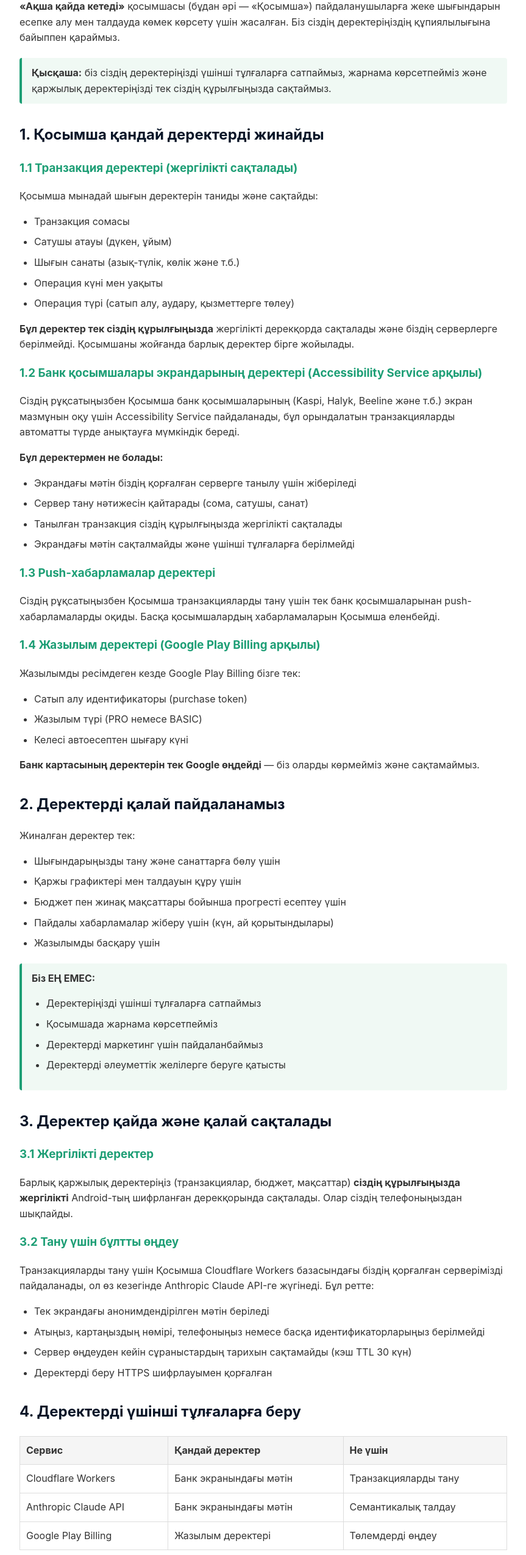
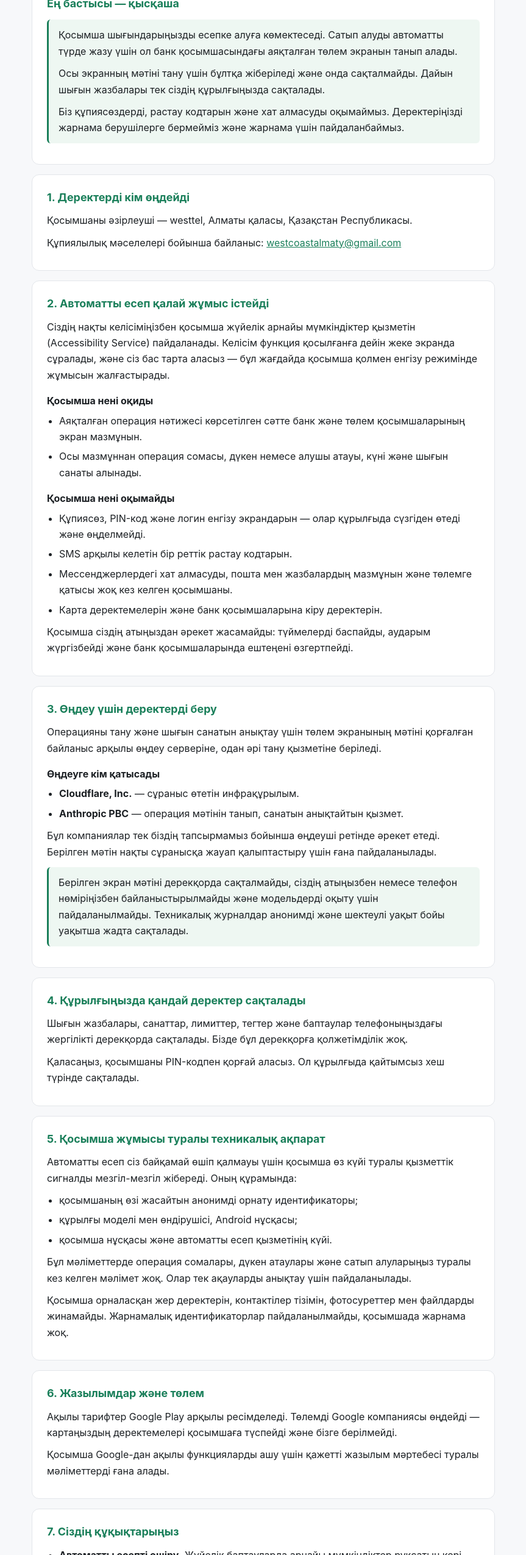
Before and after one commit to westcoastalmaty-ship-it/kud-app, a plain HTML site: page privacy-kz.html in a window 1280 px wide. Shown: the part 250-2800 px from the top of the page at 61% size, without its empty margins (208-1071 px from the left). Drawn offline with Linux system fonts and the light colour scheme.

Commit message:
Update privacy-kz.html

```diff
--- a/privacy-kz.html
+++ b/privacy-kz.html
@@ -5,235 +5,166 @@
 <meta name="viewport" content="width=device-width, initial-scale=1.0">
 <title>Құпиялылық саясаты — Ақша қайда кетеді</title>
 <style>
-        body {
-            font-family: -apple-system, BlinkMacSystemFont, 'Segoe UI', Roboto, sans-serif;
-            max-width: 800px;
-            margin: 40px auto;
-            padding: 20px;
-            line-height: 1.6;
-            color: #333;
-            background: #fff;
+  :root{
+    --bg:#f7f8fa;
+    --card:#ffffff;
+    --text:#1c2024;
+    --muted:#5b6470;
+    --accent:#1a7f5a;
+    --border:#e3e6ea;
   }
-        h1 { color: #0a1628; border-bottom: 3px solid #1D9E75; padding-bottom: 10px; }
-        h2 { color: #0a1628; margin-top: 32px; }
-        h3 { color: #1D9E75; }
-        .lang-switch { text-align: right; margin-bottom: 20px; }
-        .lang-switch a { color: #1D9E75; text-decoration: none; margin-left: 10px; }
-        .updated { color: #666; font-style: italic; margin-bottom: 30px; }
-        .important {
-            background: #f0f9f4;
-            border-left: 4px solid #1D9E75;
-            padding: 12px 16px;
-            margin: 20px 0;
-            border-radius: 4px;
+  *{box-sizing:border-box;margin:0;padding:0}
+  body{
+    background:var(--bg);
+    color:var(--text);
+    font-family:-apple-system,BlinkMacSystemFont,"Segoe UI",Roboto,Arial,sans-serif;
+    line-height:1.65;
+    padding:24px 16px 64px;
   }
-        ul { padding-left: 24px; }
-        li { margin-bottom: 8px; }
-        a { color: #1D9E75; }
+  .wrap{max-width:760px;margin:0 auto}
+  header{margin-bottom:28px}
+  h1{font-size:1.6rem;line-height:1.3;margin-bottom:8px}
+  .meta{color:var(--muted);font-size:.9rem}
+  .card{
+    background:var(--card);
+    border:1px solid var(--border);
+    border-radius:12px;
+    padding:22px 24px;
+    margin-bottom:16px;
+  }
+  h2{font-size:1.12rem;margin-bottom:10px;color:var(--accent)}
+  h3{font-size:1rem;margin:16px 0 6px}
+  p{margin-bottom:10px}
+  ul{margin:0 0 10px 20px}
+  li{margin-bottom:6px}
+  .highlight{
+    background:#eef7f2;
+    border-left:3px solid var(--accent);
+    padding:12px 16px;
+    border-radius:6px;
+    margin:12px 0;
+  }
+  a{color:var(--accent)}
+  .langs{margin-bottom:20px;font-size:.9rem}
+  .langs a{margin-right:12px}
+  footer{color:var(--muted);font-size:.85rem;text-align:center;margin-top:28px}
 </style>
 </head>
 <body>
+<div class="wrap">
 
-<div class="lang-switch">
-    <a href="privacy.html">RU</a> |
-    <strong>KZ</strong> |
-    <a href="privacy-en.html">EN</a>
+<header>
+  <div class="langs">
+    <a href="privacy.html">Русский</a>
+    <a href="privacy-kz.html">Қазақша</a>
+    <a href="privacy-en.html">English</a>
+  </div>
+  <h1>«Ақша қайда кетеді — шығын есебі» қосымшасының құпиялылық саясаты</h1>
+  <p class="meta">Қосымша идентификаторы: com.kudaukhodyatdengi.app<br>
+  Соңғы жаңарту күні: 2026 жылғы 20 шілде</p>
+</header>
+
+<div class="card">
+  <h2>Ең бастысы — қысқаша</h2>
+  <div class="highlight">
+    <p>Қосымша шығындарыңызды есепке алуға көмектеседі. Сатып алуды автоматты түрде жазу үшін ол банк қосымшасындағы аяқталған төлем экранын танып алады.</p>
+    <p>Осы экранның мәтіні тану үшін бұлтқа жіберіледі және онда сақталмайды. Дайын шығын жазбалары тек сіздің құрылғыңызда сақталады.</p>
+    <p style="margin-bottom:0">Біз құпиясөздерді, растау кодтарын және хат алмасуды оқымаймыз. Деректеріңізді жарнама берушілерге бермейміз және жарнама үшін пайдаланбаймыз.</p>
+  </div>
 </div>
 
-<h1>Құпиялылық саясаты</h1>
-<p class="updated">Соңғы жаңарту: 29 сәуір 2026</p>
-
-<p>
-    <strong>«Ақша қайда кетеді»</strong> қосымшасы (бұдан әрі — «Қосымша»)
-    пайдаланушыларға жеке шығындарын есепке алу мен талдауда көмек көрсету үшін
-    жасалған. Біз сіздің деректеріңіздің құпиялылығына байыппен қараймыз.
-</p>
-
-<div class="important">
-    <strong>Қысқаша:</strong> біз сіздің деректеріңізді үшінші тұлғаларға сатпаймыз,
-    жарнама көрсетпейміз және қаржылық деректеріңізді тек сіздің құрылғыңызда
-    сақтаймыз.
+<div class="card">
+  <h2>1. Деректерді кім өңдейді</h2>
+  <p>Қосымшаны әзірлеуші — westtel, Алматы қаласы, Қазақстан Республикасы.</p>
+  <p>Құпиялылық мәселелері бойынша байланыс: <a href="mailto:westcoastalmaty@gmail.com">westcoastalmaty@gmail.com</a></p>
 </div>
 
-<h2>1. Қосымша қандай деректерді жинайды</h2>
+<div class="card">
+  <h2>2. Автоматты есеп қалай жұмыс істейді</h2>
+  <p>Сіздің нақты келісіміңізбен қосымша жүйелік арнайы мүмкіндіктер қызметін (Accessibility Service) пайдаланады. Келісім функция қосылғанға дейін жеке экранда сұралады, және сіз бас тарта аласыз — бұл жағдайда қосымша қолмен енгізу режимінде жұмысын жалғастырады.</p>
 
-<h3>1.1 Транзакция деректері (жергілікті сақталады)</h3>
-<p>Қосымша мынадай шығын деректерін таниды және сақтайды:</p>
+  <h3>Қосымша нені оқиды</h3>
   <ul>
-    <li>Транзакция сомасы</li>
-    <li>Сатушы атауы (дүкен, ұйым)</li>
-    <li>Шығын санаты (азық-түлік, көлік және т.б.)</li>
-    <li>Операция күні мен уақыты</li>
-    <li>Операция түрі (сатып алу, аудару, қызметтерге төлеу)</li>
-</ul>
-<p>
-    <strong>Бұл деректер тек сіздің құрылғыңызда</strong> жергілікті дерекқорда
-    сақталады және біздің серверлерге берілмейді. Қосымшаны жойғанда барлық
-    деректер бірге жойылады.
-</p>
-
-<h3>1.2 Банк қосымшалары экрандарының деректері (Accessibility Service арқылы)</h3>
-<p>
-    Сіздің рұқсатыңызбен Қосымша банк қосымшаларының (Kaspi, Halyk, Beeline және
-    т.б.) экран мазмұнын оқу үшін Accessibility Service пайдаланады, бұл орындалатын
-    транзакцияларды автоматты түрде анықтауға мүмкіндік береді.
-</p>
-<p><strong>Бұл деректермен не болады:</strong></p>
-<ul>
-    <li>Экрандағы мәтін біздің қорғалған серверге танылу үшін жіберіледі</li>
-    <li>Сервер тану нәтижесін қайтарады (сома, сатушы, санат)</li>
-    <li>Танылған транзакция сіздің құрылғыңызда жергілікті сақталады</li>
-    <li>Экрандағы мәтін сақталмайды және үшінші тұлғаларға берілмейді</li>
+    <li>Аяқталған операция нәтижесі көрсетілген сәтте банк және төлем қосымшаларының экран мазмұнын.</li>
+    <li>Осы мазмұннан операция сомасы, дүкен немесе алушы атауы, күні және шығын санаты алынады.</li>
   </ul>
 
-<h3>1.3 Push-хабарламалар деректері</h3>
-<p>
-    Сіздің рұқсатыңызбен Қосымша транзакцияларды тану үшін тек банк
-    қосымшаларынан push-хабарламаларды оқиды. Басқа қосымшалардың
-    хабарламаларын Қосымша еленбейді.
-</p>
-
-<h3>1.4 Жазылым деректері (Google Play Billing арқылы)</h3>
-<p>Жазылымды ресімдеген кезде Google Play Billing бізге тек:</p>
+  <h3>Қосымша нені оқымайды</h3>
   <ul>
-    <li>Сатып алу идентификаторы (purchase token)</li>
-    <li>Жазылым түрі (PRO немесе BASIC)</li>
-    <li>Келесі автоесептен шығару күні</li>
-</ul>
-<p>
-    <strong>Банк картасының деректерін тек Google өңдейді</strong> — біз оларды
-    көрмейміз және сақтамаймыз.
-</p>
-
-<h2>2. Деректерді қалай пайдаланамыз</h2>
-
-<p>Жиналған деректер тек:</p>
-<ul>
-    <li>Шығындарыңызды тану және санаттарға бөлу үшін</li>
-    <li>Қаржы графиктері мен талдауын құру үшін</li>
-    <li>Бюджет пен жинақ мақсаттары бойынша прогресті есептеу үшін</li>
-    <li>Пайдалы хабарламалар жіберу үшін (күн, ай қорытындылары)</li>
-    <li>Жазылымды басқару үшін</li>
+    <li>Құпиясөз, PIN-код және логин енгізу экрандарын — олар құрылғыда сүзгіден өтеді және өңделмейді.</li>
+    <li>SMS арқылы келетін бір реттік растау кодтарын.</li>
+    <li>Мессенджерлердегі хат алмасуды, пошта мен жазбалардың мазмұнын және төлемге қатысы жоқ кез келген қосымшаны.</li>
+    <li>Карта деректемелерін және банк қосымшаларына кіру деректерін.</li>
   </ul>
 
-<div class="important">
-    <strong>Біз ЕҢ ЕМЕС:</strong>
-    <ul>
-        <li>Деректеріңізді үшінші тұлғаларға сатпаймыз</li>
-        <li>Қосымшада жарнама көрсетпейміз</li>
-        <li>Деректерді маркетинг үшін пайдаланбаймыз</li>
-        <li>Деректерді әлеуметтік желілерге беруге қатысты</li>
-    </ul>
+  <p>Қосымша сіздің атыңыздан әрекет жасамайды: түймелерді баспайды, аударым жүргізбейді және банк қосымшаларында ештеңені өзгертпейді.</p>
 </div>
 
-<h2>3. Деректер қайда және қалай сақталады</h2>
+<div class="card">
+  <h2>3. Өңдеу үшін деректерді беру</h2>
+  <p>Операцияны тану және шығын санатын анықтау үшін төлем экранының мәтіні қорғалған байланыс арқылы өңдеу серверіне, одан әрі тану қызметіне беріледі.</p>
 
-<h3>3.1 Жергілікті деректер</h3>
-<p>
-    Барлық қаржылық деректеріңіз (транзакциялар, бюджет, мақсаттар)
-    <strong>сіздің құрылғыңызда жергілікті</strong> Android-тың шифрланған
-    дерекқорында сақталады. Олар сіздің телефоныңыздан шықпайды.
-</p>
-
-<h3>3.2 Тану үшін бұлтты өңдеу</h3>
-<p>
-    Транзакцияларды тану үшін Қосымша Cloudflare Workers базасындағы біздің
-    қорғалған серверімізді пайдаланады, ол өз кезегінде Anthropic Claude API-ге
-    жүгінеді. Бұл ретте:
-</p>
+  <h3>Өңдеуге кім қатысады</h3>
   <ul>
-    <li>Тек экрандағы анонимдендірілген мәтін беріледі</li>
-    <li>Атыңыз, картаңыздың нөмірі, телефоныңыз немесе басқа идентификаторларыңыз берілмейді</li>
-    <li>Сервер өңдеуден кейін сұраныстардың тарихын сақтамайды (кэш TTL 30 күн)</li>
-    <li>Деректерді беру HTTPS шифрлауымен қорғалған</li>
+    <li><strong>Cloudflare, Inc.</strong> — сұраныс өтетін инфрақұрылым.</li>
+    <li><strong>Anthropic PBC</strong> — операция мәтінін танып, санатын анықтайтын қызмет.</li>
   </ul>
 
-<h2>4. Деректерді үшінші тұлғаларға беру</h2>
+  <p>Бұл компаниялар тек біздің тапсырмамыз бойынша өңдеуші ретінде әрекет етеді. Берілген мәтін нақты сұранысқа жауап қалыптастыру үшін ғана пайдаланылады.</p>
 
-<table style="width:100%; border-collapse: collapse; margin: 16px 0;">
-    <tr style="background: #f5f5f5;">
-        <th style="text-align: left; padding: 10px; border: 1px solid #ddd;">Сервис</th>
-        <th style="text-align: left; padding: 10px; border: 1px solid #ddd;">Қандай деректер</th>
-        <th style="text-align: left; padding: 10px; border: 1px solid #ddd;">Не үшін</th>
-    </tr>
-    <tr>
-        <td style="padding: 10px; border: 1px solid #ddd;">Cloudflare Workers</td>
-        <td style="padding: 10px; border: 1px solid #ddd;">Банк экранындағы мәтін</td>
-        <td style="padding: 10px; border: 1px solid #ddd;">Транзакцияларды тану</td>
-    </tr>
-    <tr>
-        <td style="padding: 10px; border: 1px solid #ddd;">Anthropic Claude API</td>
-        <td style="padding: 10px; border: 1px solid #ddd;">Банк экранындағы мәтін</td>
-        <td style="padding: 10px; border: 1px solid #ddd;">Семантикалық талдау</td>
-    </tr>
-    <tr>
-        <td style="padding: 10px; border: 1px solid #ddd;">Google Play Billing</td>
-        <td style="padding: 10px; border: 1px solid #ddd;">Жазылым деректері</td>
-        <td style="padding: 10px; border: 1px solid #ddd;">Төлемдерді өңдеу</td>
-    </tr>
-</table>
-
-<h2>5. Қауіпсіздік</h2>
-
-<ul>
-    <li>Барлық желілік сұраулар HTTPS арқылы орындалады</li>
-    <li>Жергілікті дерекқор қосымшаның қорғалған аймағында сақталады</li>
-    <li>Сервер API-кілттері Cloudflare Secrets қорғалған қоймасында сақталады</li>
-    <li>Қосымша деректеріне қол жеткізу Android жүйесімен шектелген</li>
-</ul>
-
-<h2>6. Сіздің құқықтарыңыз</h2>
-
-<ul>
-    <li><strong>Деректерді жою</strong> — Қосымшаны жоюмен барлық деректер құрылғыдан жойылады</li>
-    <li><strong>Автотануды өшіру</strong> — Android параметрлерінде Accessibility Service-ті өшіру</li>
-    <li><strong>Жазылымды тоқтату</strong> — Google Play арқылы кез келген уақытта</li>
-    <li><strong>Деректер көшірмесін алу</strong> — қолдау қызметінің email-і арқылы сұрау</li>
-    <li><strong>Аккаунт пен деректерді жою</strong> — қолдау қызметінің email-і арқылы сұрау</li>
-</ul>
-
-<h2>7. Accessibility Service пайдалану</h2>
-
-<div class="important">
-    <strong>Google Play саясатына сәйкес:</strong> біздің Қосымшадағы Accessibility
-    Service тек қаржылық транзакцияларды тану мақсатында банк қосымшаларының
-    экрандарын оқу үшін пайдаланылады. Бұл Қосымшаның негізгі мәлімделген
-    функционалы.
+  <div class="highlight">
+    <p style="margin-bottom:0">Берілген экран мәтіні дерекқорда сақталмайды, сіздің атыңызбен немесе телефон нөміріңізбен байланыстырылмайды және модельдерді оқыту үшін пайдаланылмайды. Техникалық журналдар анонимді және шектеулі уақыт бойы уақытша жадта сақталады.</p>
+  </div>
 </div>
 
+<div class="card">
+  <h2>4. Құрылғыңызда қандай деректер сақталады</h2>
+  <p>Шығын жазбалары, санаттар, лимиттер, тегтер және баптаулар телефоныңыздағы жергілікті дерекқорда сақталады. Бізде бұл дерекқорға қолжетімділік жоқ.</p>
+  <p>Қаласаңыз, қосымшаны PIN-кодпен қорғай аласыз. Ол құрылғыда қайтымсыз хеш түрінде сақталады.</p>
+</div>
+
+<div class="card">
+  <h2>5. Қосымша жұмысы туралы техникалық ақпарат</h2>
+  <p>Автоматты есеп сіз байқамай өшіп қалмауы үшін қосымша өз күйі туралы қызметтік сигналды мезгіл-мезгіл жібереді. Оның құрамында:</p>
   <ul>
-    <li>Тек банк қосымшаларын ашқан кезде белсендіріледі</li>
-    <li>Басқа қосымшалардың экрандарын оқымайды</li>
-    <li>Пайдаланушы үшін әрекеттер жасамайды</li>
-    <li>Кез келген уақытта Android параметрлерінде өшіруге болады</li>
+    <li>қосымшаның өзі жасайтын анонимді орнату идентификаторы;</li>
+    <li>құрылғы моделі мен өндірушісі, Android нұсқасы;</li>
+    <li>қосымша нұсқасы және автоматты есеп қызметінің күйі.</li>
   </ul>
+  <p>Бұл мәліметтерде операция сомалары, дүкен атаулары және сатып алуларыңыз туралы кез келген мәлімет жоқ. Олар тек ақауларды анықтау үшін пайдаланылады.</p>
+  <p>Қосымша орналасқан жер деректерін, контактілер тізімін, фотосуреттер мен файлдарды жинамайды. Жарнамалық идентификаторлар пайдаланылмайды, қосымшада жарнама жоқ.</p>
+</div>
 
+<div class="card">
+  <h2>6. Жазылымдар және төлем</h2>
+  <p>Ақылы тарифтер Google Play арқылы ресімделеді. Төлемді Google компаниясы өңдейді — картаңыздың деректемелері қосымшаға түспейді және бізге берілмейді.</p>
+  <p>Қосымша Google-дан ақылы функцияларды ашу үшін қажетті жазылым мәртебесі туралы мәліметтерді ғана алады.</p>
+</div>
+
+<div class="card">
+  <h2>7. Сіздің құқықтарыңыз</h2>
+  <ul>
+    <li><strong>Автоматты есепті өшіру.</strong> Жүйелік баптауларда арнайы мүмкіндіктер рұқсатын кері қайтарыңыз — деректерді беру дереу тоқтайды.</li>
+    <li><strong>Деректерді жою.</strong> Қосымшаны жою барлық жергілікті жазбаларды өшіреді. Қызметтік техникалық мәліметтерді жою үшін <a href="data-deletion.html">деректерді жою бетін</a> пайдаланыңыз немесе бізге жазыңыз.</li>
+    <li><strong>Ақпарат алу.</strong> Жоғарыда көрсетілген мекенжайға жазу арқылы орнатуыңызға қатысты бізде қандай деректер бар екенін сұрай аласыз.</li>
+  </ul>
+  <p>Өтініштерге 30 күн ішінде жауап береміз.</p>
+</div>
+
+<div class="card">
   <h2>8. Балалар</h2>
+  <p>Қосымша 18 жастан асқан тұлғаларға арналған және балаларға бағытталмаған. Біз балалардың деректерін әдейі жинамаймыз.</p>
+</div>
 
-<p>
-    Қосымша 13 жасқа толмаған балалардың пайдалануына арналмаған. Біз балалардың
-    жеке деректерін саналы түрде жинамаймыз.
-</p>
+<div class="card">
+  <h2>9. Саясаттағы өзгерістер</h2>
+  <p>Саясат өзгерген кезде беттің басындағы күнді жаңартамыз. Деректерді өңдеуге қатысты елеулі өзгерістер қосымша ішінде пайдаланушыларға хабарланады.</p>
+</div>
 
-<h2>9. Саясат өзгерістері</h2>
+<footer>
+  westtel, Алматы, Қазақстан · westcoastalmaty@gmail.com
+</footer>
 
-<p>
-    Бұл құпиялылық саясатын мерзімді жаңартуымыз мүмкін. Маңызды өзгерістер туралы
-    қосымша арқылы хабарлаймыз.
-</p>
-
-<h2>10. Байланыс</h2>
-
-<ul>
-    <li>📧 Email: <a href="mailto:westcoastalmaty@gmail.com">westcoastalmaty@gmail.com</a></li>
-    <li>📱 Әзірлеуші: westtel</li>
-    <li>🌍 Аймақ: Қазақстан, Алматы</li>
-</ul>
-
-<hr style="margin-top: 60px; border: 0; border-top: 1px solid #ddd;">
-<p style="text-align: center; color: #999; font-size: 0.9em; margin-top: 20px;">
-    © 2026 Ақша қайда кетеді. Барлық құқықтар қорғалған.
-</p>
-
+</div>
 </body>
 </html>
```
Lines whose indentation alone changed are shown as unchanged.
